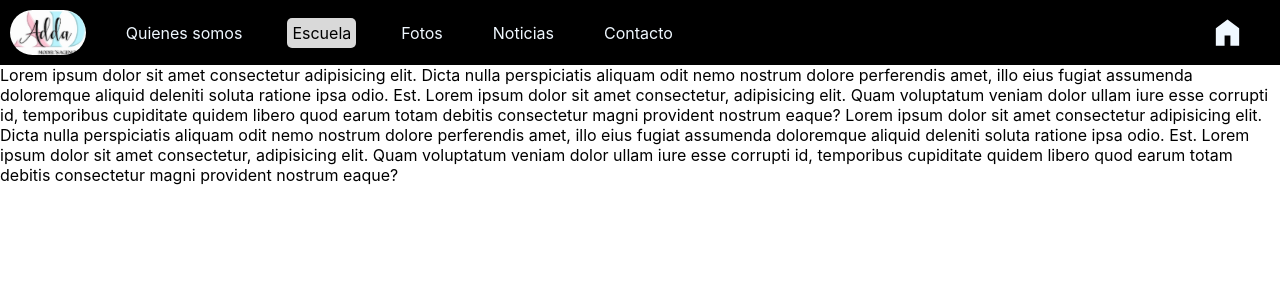
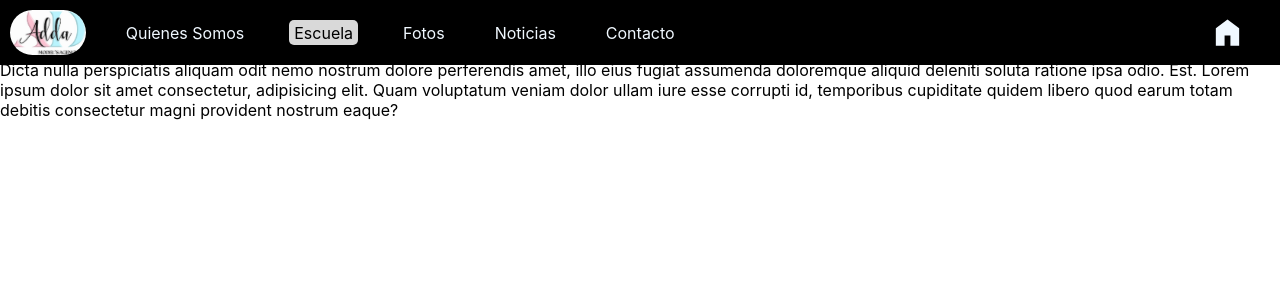
Before and after one commit to elianbenjamin/Adda, a React (Vite) app in the folder Client/: page /school in a window 1280 px wide. Shown: the top 300 px of the page. Built offline with nearby package versions, Linux system fonts and the light colour scheme.

Commit message:
scroll entre home y quienes somos a traves del boton y el icono de casita

```diff
--- a/Client/src/App.tsx
+++ b/Client/src/App.tsx
@@ -1,25 +1,36 @@
 import "./App.css";
 import { Routes, Route } from "react-router-dom";
 import NavBar from "./components/NavBar/NavBar";
-import About from "./components/About/About";
 import Home from "./components/Home/Home";
 import School from "./components/School/School";
 import Photos from "./components/Photos/Photos";
-
-
-
+import { RefObject, useRef } from "react";
 
 function App() {
+  const ref = useRef<{
+    ref1: RefObject<HTMLDivElement>;
+    ref2: RefObject<HTMLDivElement>;
+  }>(null);
+
+  const scroll = (target: "top" | "bottom") => {
+    if (ref.current) {
+      const { ref1, ref2 } = ref.current;
+      if (target === "top") {
+        ref1.current?.scrollIntoView({ behavior: "smooth", block: "start" });
+      } else {
+        ref2.current?.scrollIntoView({ behavior: "smooth", block: "start" });
+      }
+    }
+  };
+
   return (
     <>
-      <NavBar />
+      <NavBar scroll={scroll} />
 
       <Routes>
-        <Route path="/" element={<Home />} />
-        <Route path="/about" element={<About />} />
-        <Route path="/school" element={<School />}/>
+        <Route path="/" element={<Home ref={ref} />} />
+        <Route path="/school" element={<School />} />
         <Route path="/photos" element={<Photos />} />
-
       </Routes>
     </>
   );
--- a/Client/src/components/About/About.tsx
+++ b/Client/src/components/About/About.tsx
@@ -1,17 +1,19 @@
+import { ForwardedRef, forwardRef } from "react";
 import style from "./about.module.scss";
 
-const About = () => {
+// eslint-disable-next-line @typescript-eslint/no-unused-vars
+const About = forwardRef((_, ref: ForwardedRef<HTMLDivElement>) => {
+
   return (
-    <>
-      <div className={style.About}>
+    <div className={style.About} id="About" ref={ref}>
       <section className={style.section1}>
         <div className={style.image}>Imagen</div>
         <div className={style.textContainer}>
           <p>
-              Lorem ipsum dolor sit amet consectetur, adipisicing elit.
-              Laboriosam architecto rerum possimus voluptates vel impedit, sequi
-              debitis velit dolores unde ipsum error quam modi commodi? Soluta
-              minus eveniet sed numquam. Lorem ipsum dolor sit amet consectetur
+            Lorem ipsum dolor sit amet consectetur, adipisicing elit. Laboriosam
+            architecto rerum possimus voluptates vel impedit, sequi debitis
+            velit dolores unde ipsum error quam modi commodi? Soluta minus
+            eveniet sed numquam. Lorem ipsum dolor sit amet consectetur
             adipisicing elit. Assumenda iure tenetur cum odio inventore
             voluptates ducimus laboriosam reiciendis, tempore laudantium ullam
             odit nulla illum animi libero, nemo quaerat vero. Soluta!
@@ -19,8 +21,7 @@ const About = () => {
         </div>
       </section>
     </div>
-    </>
   );
-};
+});
 
 export default About;
--- a/Client/src/components/About/about.module.scss
+++ b/Client/src/components/About/about.module.scss
@@ -2,7 +2,7 @@
 
 .About {
   background-color: $gray;
-  min-height: 100vh;
+  height: 100vh;
   padding: 35px;
 
   .section1 {
--- a/Client/src/components/NavBar/NavBar.tsx
+++ b/Client/src/components/NavBar/NavBar.tsx
@@ -2,21 +2,43 @@ import style from "./navBar.module.scss";
 import logo from "../../assets/logo.jpg";
 import { Link, useLocation, useNavigate } from "react-router-dom";
 import { HomeIcon } from "../../assets/icons";
+import { useEffect, useState } from "react";
 
-export const NavBar = () => {
+interface Props {
+  scroll: (target: "top" | "bottom") => void;
+}
+
+export const NavBar = (props: Props) => {
   const { pathname } = useLocation();
   const navigate = useNavigate();
+  const { scroll } = props;
+  const [isScrolled, setIsScrolled] = useState<boolean>(false);
+
+  useEffect(() => {
+    const handleScroll = () => {
+      if (window.scrollY > 0) setIsScrolled(true);
+      else setIsScrolled(false);
+    };
+    handleScroll();
+    window.addEventListener("scroll", handleScroll);
+  }, []);
 
   return (
     <nav
-      className={style.navBar}
-      style={pathname === "/" ? { backgroundColor: "transparent" } : {}}
+      className={`${style.navBar} ${
+        isScrolled || pathname !== "/" ? style.navBar_active : ""
+      }`}
     >
       <img src={logo} />
 
       <ul>
-        <li className={pathname === "/about" ? style.active : ""}>
-          <Link to="/about">Quienes somos</Link>
+        <li
+          className={pathname === "/about" ? style.active : ""}
+          onClick={() => {
+            scroll("bottom");
+          }}
+        >
+          Quienes Somos
         </li>
         <li className={pathname === "/school" ? style.active : ""}>
           <Link to="/school">Escuela</Link>
@@ -24,19 +46,14 @@ export const NavBar = () => {
         <li className={pathname === "/photos" ? style.active : ""}>
           <Link to="/photos">Fotos</Link>
         </li>
-        {/*  no borres los Link vacios que estan para que tambien tengan el tamaño correcto (pongo esto pq veo que los otros los sacaste jaja) */}
-        <li>
-          <Link>Noticias</Link>
-        </li>
-        <li>
-          <Link>Contacto</Link>
-        </li>
+        <li>Noticias</li>
+        <li>Contacto</li>
       </ul>
 
-      {pathname !== "/" && (
+      {(pathname !== "/" || isScrolled) && (
         <HomeIcon
           onClick={() => {
-            navigate("/");
+            scroll("top");
           }}
         />
       )}
--- a/Client/src/components/NavBar/navBar.module.scss
+++ b/Client/src/components/NavBar/navBar.module.scss
@@ -1,13 +1,13 @@
 @import '../../index.scss';
 
 .navBar {
-  @include flex(flex-start, center);
+  @include flex(space-between, center);
   height: 65px;
   width: 100%;
-  // background-color: transparent;
-  background-color: black;
+  background-color: transparent;
   z-index: 10;
   padding: 10px;
+  position: fixed;
   transition: background-color 0.3s;
 
   img {
@@ -32,13 +32,13 @@
       cursor: pointer;
       transition: color 0.3s;
       border-radius: 5px;
+      height: 25px;
+      padding: 5px;
 
       a {
+        @include flex (center, center);
         text-decoration: none;
         color: inherit;
-        height: 100%;
-        width: 100%;
-        padding: 5px;
       }
 
       &:hover {
@@ -74,3 +74,6 @@
     cursor: pointer;
   }
 }
+.navBar_active {
+  background-color: black;
+}
--- a/Client/src/components/home/Home.tsx
+++ b/Client/src/components/home/Home.tsx
@@ -1,16 +1,26 @@
 import style from "./home.module.scss";
+import About from "../About/About";
 import modelaje from "../../assets/modelaje.mp4";
+import { forwardRef, useImperativeHandle, useRef } from "react";
 
+// eslint-disable-next-line @typescript-eslint/no-unused-vars
+const Home = forwardRef((_, ref) => {
+  const ref1 = useRef(null);
+  const ref2 = useRef(null);
 
+  useImperativeHandle(ref, () => ({
+    ref1,
+    ref2,
+  }));
 
-
-const Home = () => {
   return (
     <div className={style.Home}>
+      <div className={style.videoContainer} ref={ref1}>
         <video src={modelaje} autoPlay loop muted />
-
+      </div>
+      <About ref={ref2} />
     </div>
   );
-};
+});
 
 export default Home;
--- a/Client/src/components/home/home.module.scss
+++ b/Client/src/components/home/home.module.scss
@@ -1,23 +1,24 @@
 @import "../../index.scss";
 
 .Home {
-  @include flex(center, center);
+  @include flex(center, center, column);
   width: 100%;
-  max-height: 100vh;
-  height: 100vh;
   position: absolute;
   top: 0;
   z-index: -1;
+
+  .videoContainer {
+    @include flex (center, center);
+    height: 100vh;
+    width: 100%;
+    overflow: hidden;
 
     video {
       object-fit: cover;
       min-height: 100%;
       min-width: 100%;
+      z-index: -1;
     }
   }
 
-
-.container {
-  height: 100vh;
-  width: 100vw;
 }
```
Lines whose indentation alone changed are shown as unchanged.
